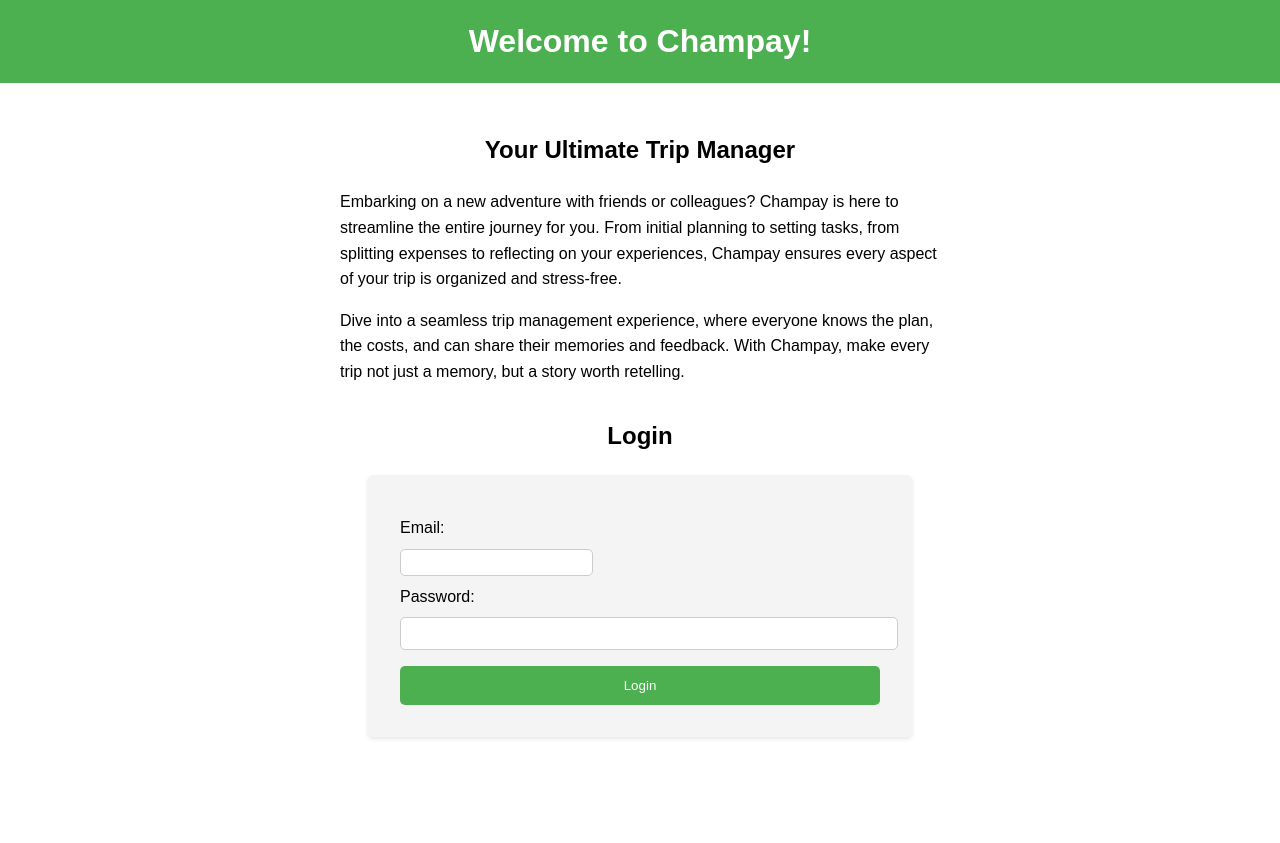
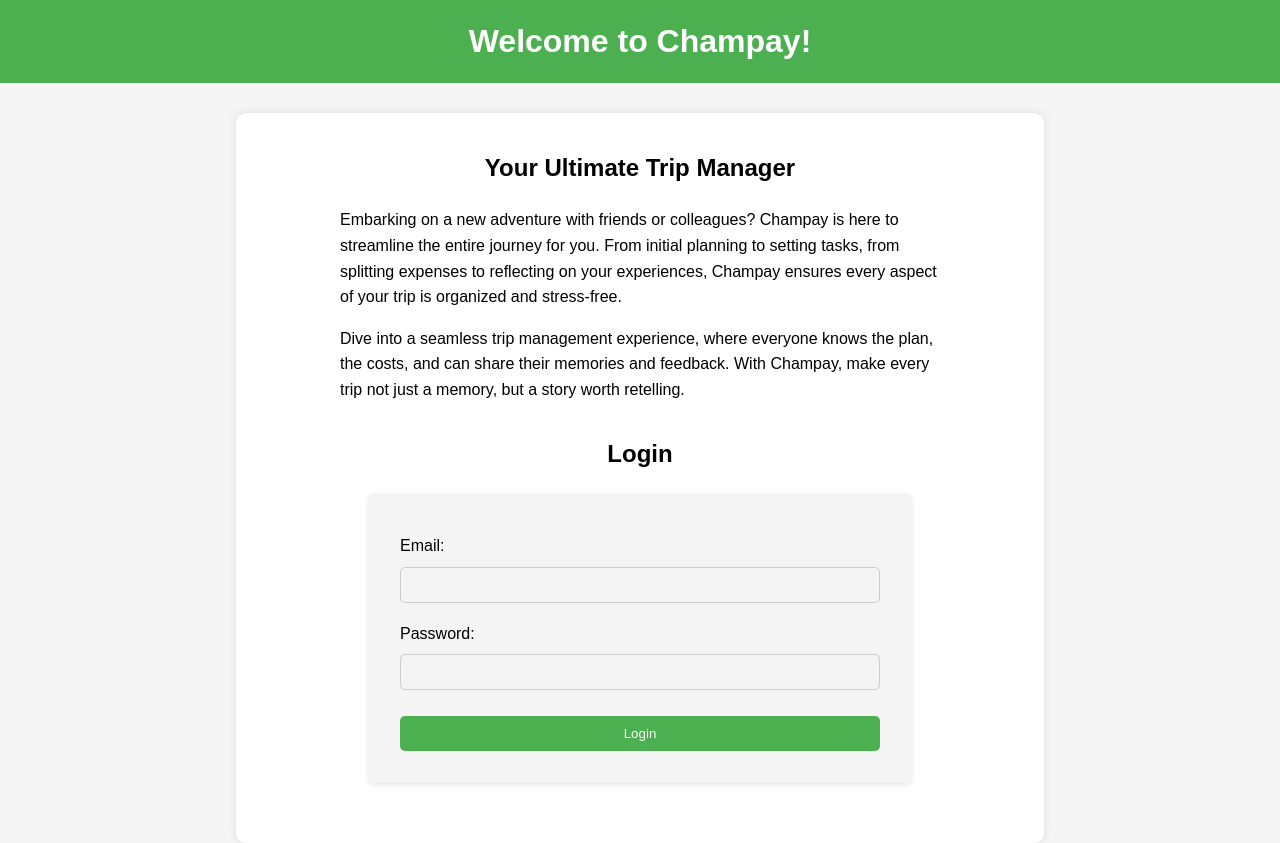
Before and after one commit to ayael01/champay, a Flask app: page / in a window 1280 px wide. Before the commit the page ends 739 px from the top, so only its background shows below. Run offline with Flask 3, Linux system fonts and the light colour scheme.

Commit message:
Many fixes regarding UI

```diff
--- a/static/styles.css
+++ b/static/styles.css
@@ -53,14 +53,6 @@ form {
 label {
     display: block;
     margin: 0.5rem 0;
-}
-
-input[type="email"],
-input[type="password"] {
-    width: 100%;
-    padding: 0.5rem;
-    border: 1px solid #ccc;
-    border-radius: 5px;
 }
 
 input[type="submit"] {
@@ -995,3 +1028,71 @@ h1 {
     width: 100%;  /* adjust as needed */
     align-items: center;
 }
+
+.login-input {
+    width: 100%;
+    height: 30px; /* Explicit height */
+    line-height: 18px; /* Adjust if needed */
+    padding: 8px 10px; /* Adjust padding to match the set height */
+    margin-bottom: 10px;
+    border: 1px solid #ccc;
+    border-radius: 5px;
+    box-sizing: border-box;
+    appearance: none;
+    -webkit-appearance: none;
+    -moz-appearance: none;
+    font-family: Arial, sans-serif;
+    font-size: 16px;
+    font-weight: normal; /* Ensure consistent font weight */
+    outline: none;
+    transition: border-color 0.3s;
+}
+
+
+.login-input:focus {
+    border-color: #4CAF50; /* Changes the border color when the input is focused */
+}
+
+
+/* Added specificity to ensure styles are not overridden by external styles */
+body #login-form .login-input {
+    width: 100%;
+    box-sizing: border-box;
+}
+
+/* Reset input styles */
+input[type="email"], input[type="password"] {
+    background-color: #fff;
+}
+
+#email {
+    width: 100% !important; /* Use !important to override any conflicting styles */
+    max-width: 100% !important;
+}
+
+#login-form input[type="email"],
+#login-form input[type="password"] {
+    /* Reset styles */
+    width: auto;
+    height: auto;
+    padding: 0;
+    margin: 0;
+    border: none;
+    font-size: 100%;
+    background: none;
+    box-shadow: none;
+    box-sizing: content-box;
+    -webkit-appearance: none;
+    -moz-appearance: none;
+    appearance: none;
+
+    /* Apply your desired styles */
+    width: 100%;
+    padding: 8px 10px;
+    margin-bottom: 10px;
+    border: 1px solid #ccc;
+    border-radius: 5px;
+    font-family: Arial, sans-serif;
+    font-size: 16px;
+    box-sizing: border-box;
+}
--- a/templates/edit_group.html
+++ b/templates/edit_group.html
@@ -62,7 +62,7 @@
                 <div class="form-group">
                     <label for="email">Friend's Email:</label>
                     <div class="search-wrapper">
-                        <input list="friendsEmails" type="text" id="email" name="email" required>
+                        <input list="friendsEmails" type="text" id="addFriendInput" name="email" required>
                         <datalist id="friendsEmails">
                             <!-- Previous friends' emails will be inserted here -->
                         </datalist>
@@ -141,7 +141,7 @@
         // Function to search and add friends to the group
         function searchFriends() {
 
-            var emailInput = document.getElementById("email");
+            var emailInput = document.getElementById("addFriendInput");
             var email = emailInput.value;
 
             fetch("/search_friends", {
--- a/templates/group_expenses.html
+++ b/templates/group_expenses.html
@@ -43,11 +43,11 @@
                 <form action="{{ url_for('group_expenses', group_id=group.id) }}" method="post" class="form-inline">
                     <div class="form-group">
                         <label for="expenses">How much:</label>
-                        <input type="number" name="expenses" id="expenses" required>
+                        <input id="howMuchForWhat" type="number" name="expenses" id="expenses" required>
                     </div>
                     <div class="form-group">
                         <label for="description">For what:</label>
-                        <input type="text" name="description" id="description" required>
+                        <input id="howMuchForWhat" type="text" name="description" id="description" required>
                     </div>
                     <div class="form-group">
                         <input type="submit" value="Approve" class="center-button">
--- a/templates/homepage.html
+++ b/templates/homepage.html
@@ -5,6 +5,60 @@
     <meta name="viewport" content="width=device-width, initial-scale=1.0">
     <title>Champay</title>
     <link rel="stylesheet" type="text/css" href="{{ url_for('static', filename='styles.css') }}">
+    <style>
+        /* Additional Styles */
+        body {
+            font-family: Arial, sans-serif;
+            background-color: #f5f5f5;
+        }
+        header {
+            text-align: center;
+            margin-bottom: 30px;
+        }
+        main {
+            width: 60%;
+            margin: 0 auto;
+            background-color: #ffffff;
+            padding: 20px 20px 60px 20px;
+            border-radius: 10px;
+            box-shadow: 0 0 10px rgba(0, 0, 0, 0.1);
+        }
+        .login-input {
+            width: 100%;
+            padding: 10px;
+            margin-bottom: 10px;
+            border: 1px solid #ccc;
+            border-radius: 5px;
+        }
+        #login-form {
+            display: flex;
+            flex-direction: column;
+        }
+        input[type="submit"] {
+            padding: 10px 20px;
+            background-color: #4CAF50;
+            color: #ffffff;
+            border: none;
+            border-radius: 5px;
+            cursor: pointer;
+            transition: background-color 0.3s ease;
+        }
+        input[type="submit"]:hover {
+            background-color: #45a049;
+        }
+        .alert {
+            background-color: #ffcccc;
+            padding: 10px;
+            border-radius: 5px;
+            margin-bottom: 10px;
+        }
+        .success {
+            background-color: #ccffcc;
+            padding: 10px;
+            border-radius: 5px;
+            margin-bottom: 10px;
+        }
+    </style>
 </head>
 <body>
     <header>
@@ -31,9 +85,9 @@
             {% endwith %}
             <form action="/" method="post" id="login-form">
                 <label for="email">Email:</label>
-                <input type="email" name="email" id="email" required>
+                <input type="email" name="email" id="email" class="login-input" required>
                 <label for="password">Password:</label>
-                <input type="password" name="password" id="password" required>
+                <input type="password" name="password" id="password" class="login-input" required>
                 <input type="submit" value="Login">
             </form>
         </section>
```
Also changed, not shown: other parts of static/styles.css (+45 -4 lines), templates/create_group.html (+4 -4 lines).
